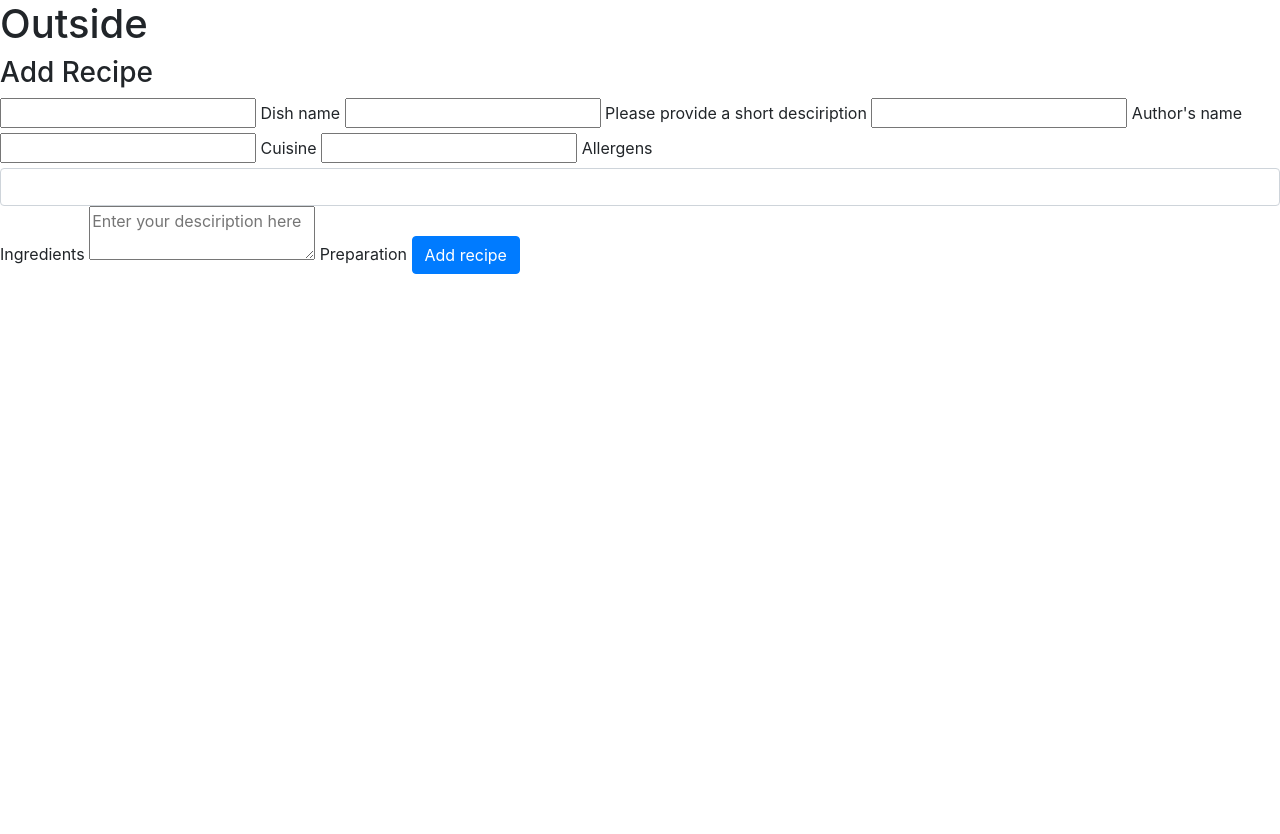
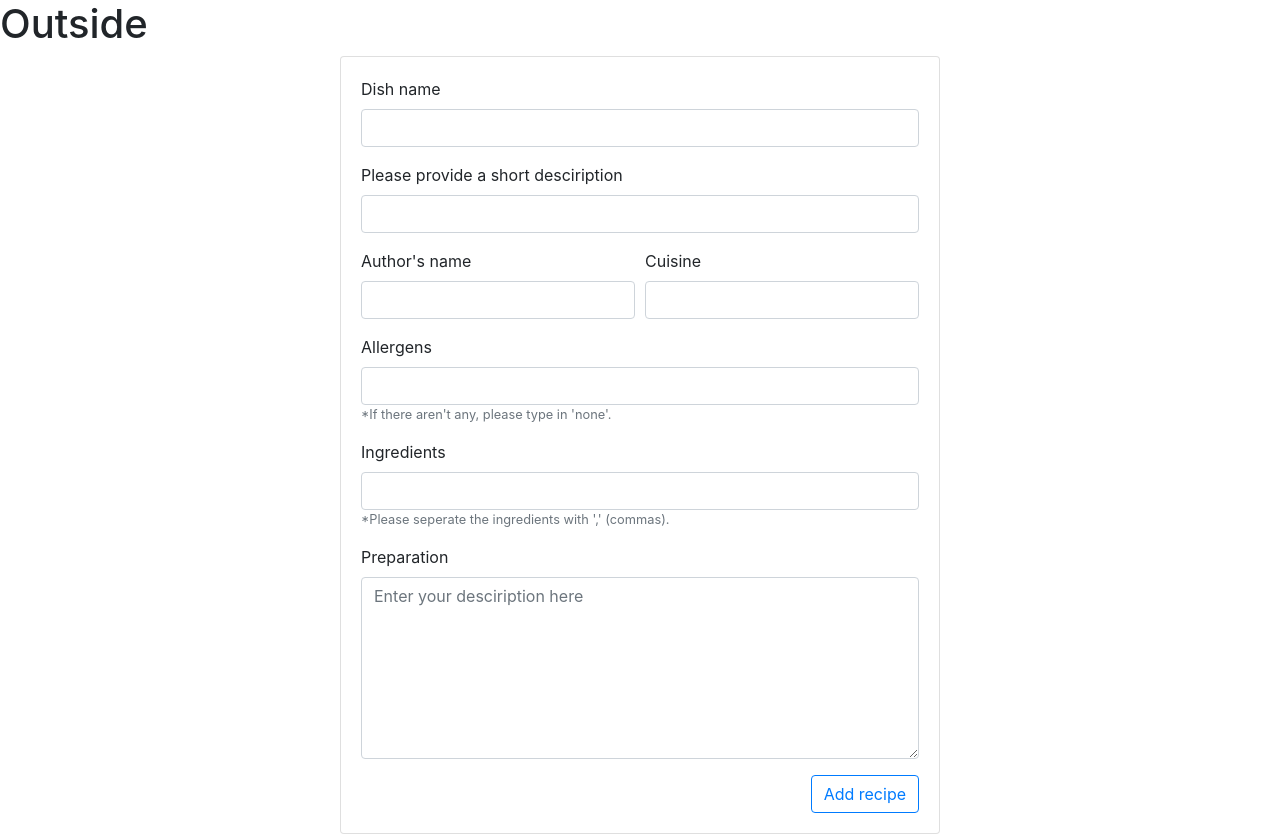
Before and after one commit to r-andy79/data-centric-dev-project, a Flask app: page /add_recipe in a window 1280 px wide. Before the commit the page ends 274 px from the top, so only its background shows below. Run offline with Flask 2, Linux system fonts and the light colour scheme; some libraries are stand-ins or nearby versions.

Commit message:
added styling to 'addrecipe.html' and 'editrecipe.html' forms

```diff
--- a/app.py
+++ b/app.py
@@ -42,9 +42,10 @@ def insert_recipe():
             "allergens": form["allergens"],
             "ingredients": (form["ingredients"].split(",")),
             "preparation": form["preparation"],
-            "like": bool("false"),
+            "likes": bool("0"),
+            "views": int("0"),
             "votes": int("0"),
-            "date_added": datetime.datetime.now(),
+            "date_added": datetime.datetime.now()
         }
     )
     return redirect(url_for("get_recipes"))
--- a/templates/addrecipe.html
+++ b/templates/addrecipe.html
@@ -1,21 +1,50 @@
 {% extends 'base.html' %}
 {% block content %}
-<h3>Add Recipe</h3>
+<div class="container">
+  <div class="row">
+    <div class="card mx-auto">
+      <div class="card-body">
         <form action="{{ url_for('insert_recipe') }}" method="POST">
-        <input name="name" type="text" required>
+          <div class="form-group">
             <label for="name">Dish name</label>
-        <input name="description" type="text" required>
+            <input class="form-control" name="name" type="text" required>
+          </div>
+          <div class="form-group">
             <label for="description">Please provide a short desciription</label>
-        <input name="author" type="text" required>
+            <input class="form-control" name="description" type="text" required>
+          </div>
+          <div class="form-group">
+            <div class="form-row">
+              <div class="col-md-6">
                 <label for="author">Author's name</label>
-        <input name="cuisine" type="text" required>
+                <input class="form-control" name="author" type="text" required>
+              </div>
+              <div class="col-md-6">
                 <label for="cuisine">Cuisine</label>
-        <input name="allergens" type="text" required>
+                <input class="form-control" name="cuisine" type="text" required>
+              </div>
+            </div>
+          </div>
+          <div class="form-group">
             <label for="allergens">Allergens</label>
+            <input class="form-control" name="allergens" type="text" required>
+            <p class="small text-muted">*If there aren't any, please type in 'none'.</p>
+          </div>
+          <div class="form-group">
+            <label for="ingredients">Ingredients</label>
             <input name="ingredients" type="text" class="form-control" id="ingredients" required>
-        <label for="ingredients">Ingredients</label>
-        <textarea name="preparation" placeholder="Enter your desciription here" required></textarea>
+            <p class="small text-muted">*Please seperate the ingredients with ',' (commas).</p>
+          </div>
+          <div class="form-group">
             <label for="preparation">Preparation</label>
-      <button type="submit" class="btn btn-primary">Add recipe</button>
+            <textarea class="form-control" name="preparation" rows="7" placeholder="Enter your desciription here"
+              required></textarea>
+          </div>
+          <button type="submit" class="float-right btn btn-outline-primary">Add recipe</button>
+      </div>
       </form>
+    </div>
+  </div>
+</div>
+</div>
 {% endblock %}
--- a/templates/singlerecipe.html
+++ b/templates/singlerecipe.html
@@ -3,6 +3,8 @@
 {{recipe.name}}
 {{recipe.author}}
 {{recipe.cuisine}}
+<p>{{recipe.description}}</p>
+<p>{{recipe.preparation}}</p>
 <a href="{{ url_for('get_recipes') }}">back to the main page</a>
 <a href="{{ url_for('edit_recipe', recipe_id=recipe._id)}}">edit recipe</a>
 <a href="{{ (url_for('delete_recipe', recipe_id=recipe._id)) }}">delete recipe</a>
```
Also changed, not shown: templates/editrecipe.html (+39 -10 lines), templates/recipes.html (+10 -1 lines). Lines whose indentation alone changed are shown as unchanged.
